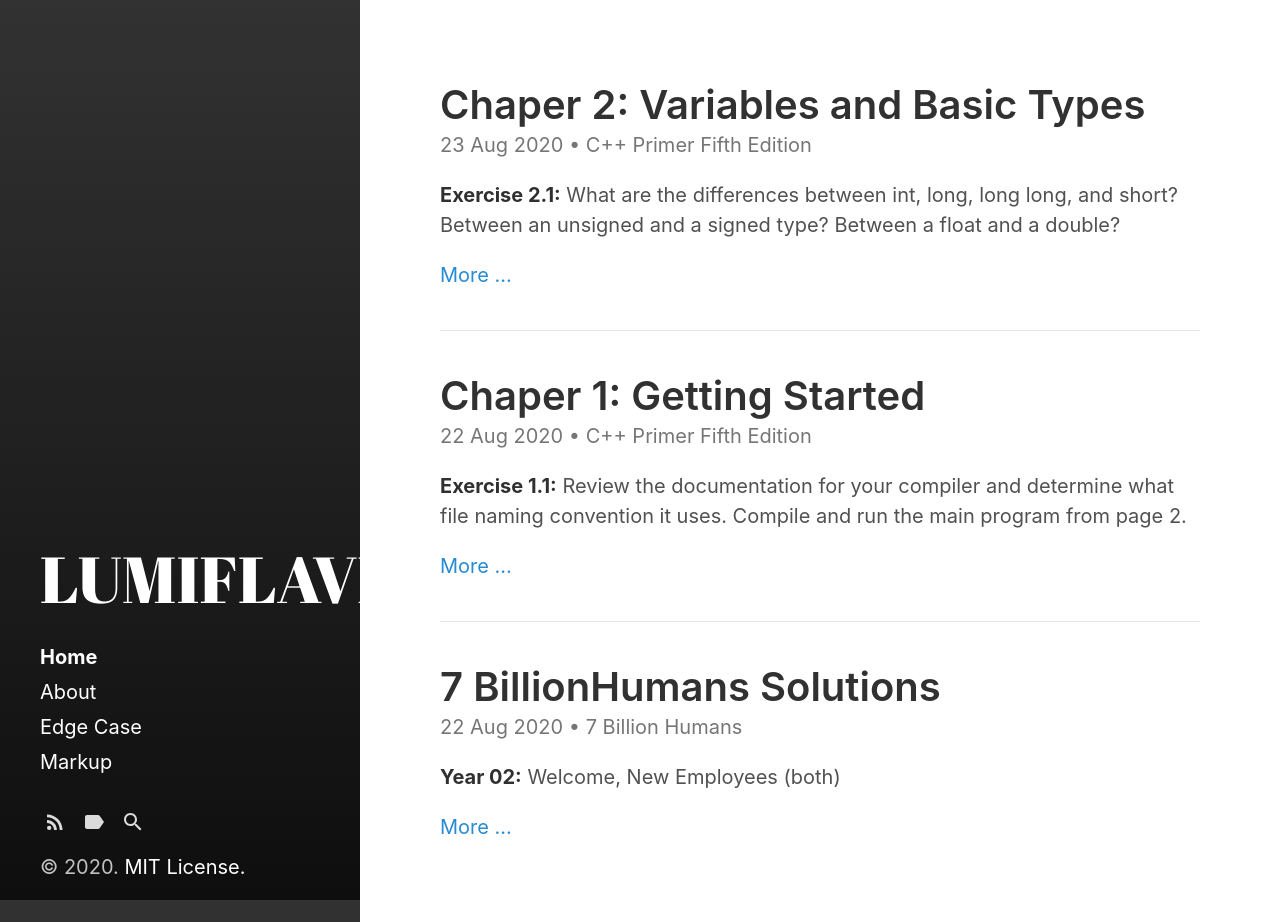
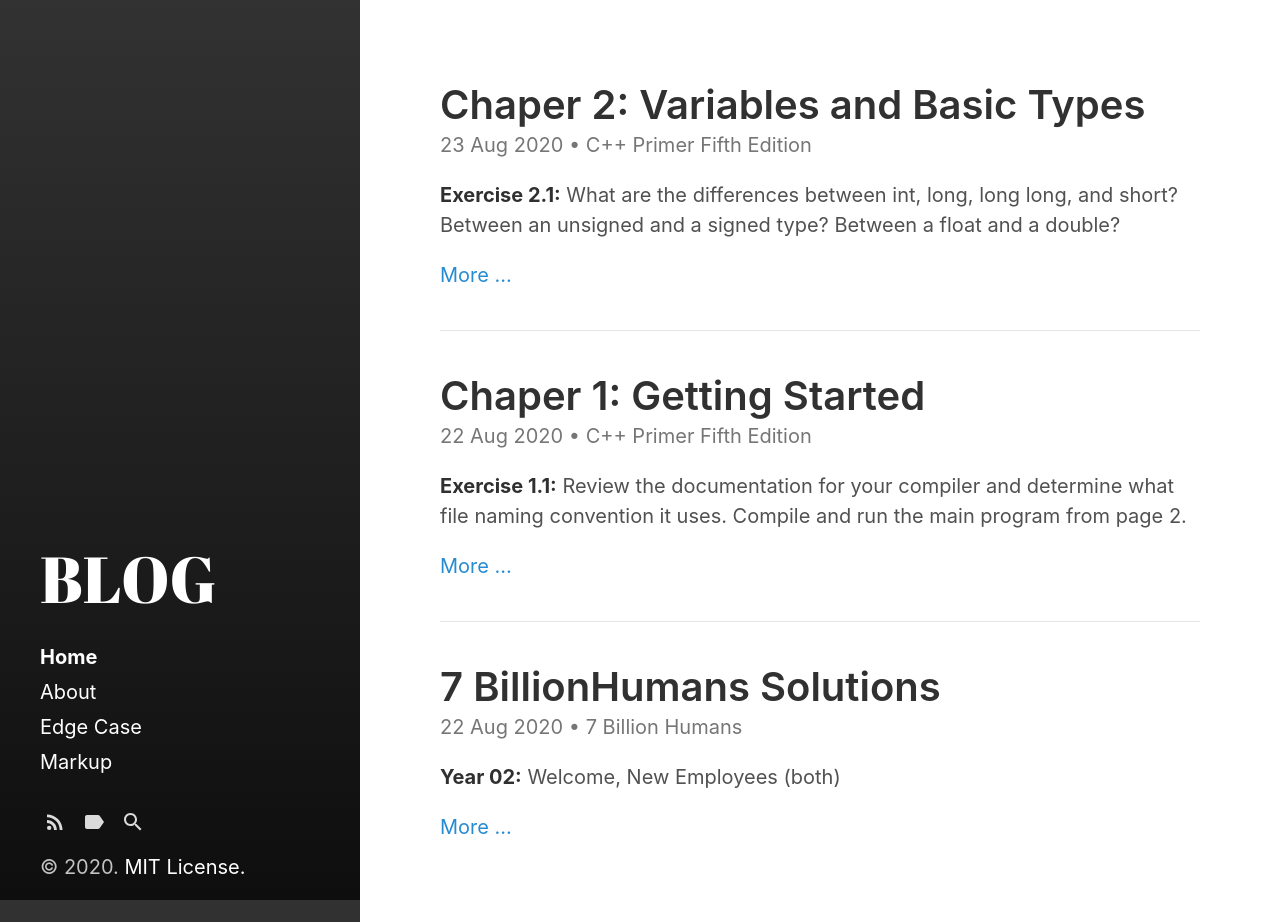
Before and after one commit to C13H12N4O2/C13H12N4O2.github.io, a Jekyll site: the page built from index.html, in a window 1280 px wide and 922 px high. Built offline with Jekyll 4.4.1, drawn with Linux system fonts in a browser that asks for light colours; the list of posts is cut into pages by our own code.

Commit message:
Update _config.yml

```diff
--- a/_config.yml
+++ b/_config.yml
@@ -3,7 +3,7 @@ markdown:         kramdown
 highlighter:      rouge
 
 # Setup
-title:            LUMIFLAVIN
+title:            BLOG
 tagline:          'A Jekyll theme'
 description:
 url:              https://C13H12N4O2.github.io
```
